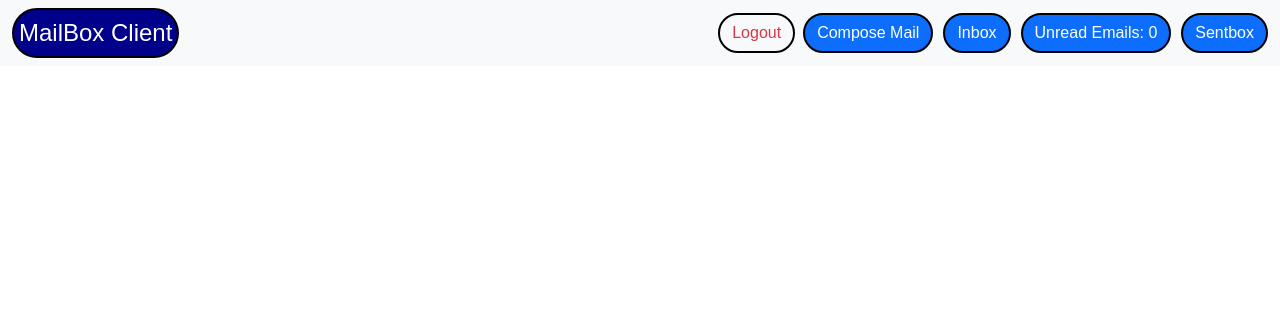
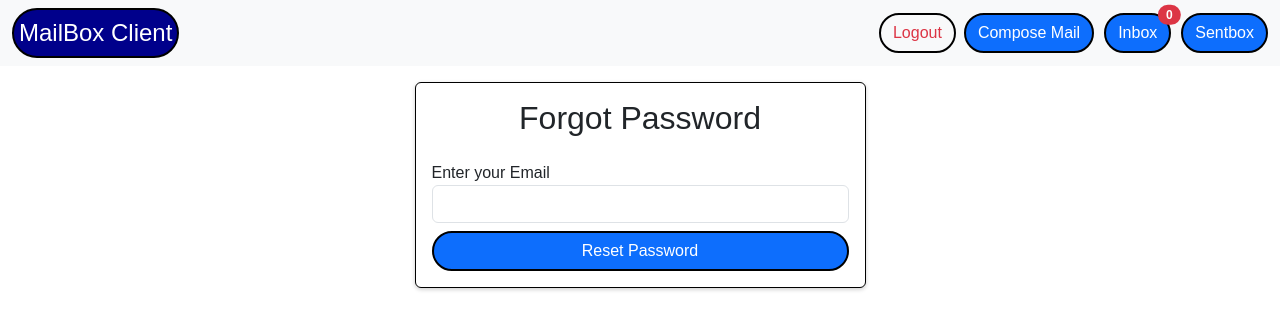
Before and after one commit to RishabhChhokar/Mail-box-client, a React (Vite) app: page /forget-password in a window 1280 px wide. Shown: the top 330 px of the page. Built offline with nearby package versions, Linux system fonts and the light colour scheme; no server answers; the database is empty; sample sign-in values are in the browser's storage.

Commit message:
Added delete button in both sentbox and inbox.

```diff
--- a/src/App.jsx
+++ b/src/App.jsx
@@ -6,6 +6,7 @@ import HomePage from "./pages/HomePage";
 import Compose from "./components/Mail/Compose";
 import SentBox from "./components/Mail/SentBox";
 import Inbox from "./components/Mail/Inbox";
+import ForgetPassword from "./pages/ForgetPassword";
 const App = () => {
   return (
     <>
@@ -17,6 +18,7 @@ const App = () => {
             <Route path="/send" element={<Compose />} />
             <Route path="/sentbox" element={<SentBox />} />
             <Route path="/inbox" element={<Inbox />} />
+            <Route path="/forget-password" element={<ForgetPassword />} />
           </Routes>
         </Layout>
       </Router>
--- a/src/components/Layout/MainNavigation.jsx
+++ b/src/components/Layout/MainNavigation.jsx
@@ -5,9 +5,9 @@ import UnreadEmails from "../Mail/UnreadEmails";
 
 const MainNavigation = () => {
   const navigate = useNavigate();
-
   const isLogged = useSelector((state) => state.auth.isLogged);
   const dispatch = useDispatch();
+
   const logoutHandler = () => {
     dispatch(resetAuth());
     navigate("/auth");
@@ -85,12 +85,15 @@ const MainNavigation = () => {
                     border: "2px solid black",
                     borderRadius: "50px",
                   }}
-                  className="btn btn-primary"
                   to="/inbox"
+                  type="button"
+                  className="btn btn-primary position-relative"
                 >
                   Inbox
+                  <span className="position-absolute top-0 start-100 translate-middle badge rounded-pill bg-danger">
+                    <UnreadEmails />
+                  </span>
                 </Link>
-                  {isLogged && <UnreadEmails/>}
                 <Link
                   style={{
                     fontFamily: "Arial, Helvetica, sans-serif",
--- a/src/components/Mail/Compose.jsx
+++ b/src/components/Mail/Compose.jsx
@@ -27,7 +27,8 @@ const Compose = () => {
       subject: subRef.current.value,
       body: JSON.stringify(rawContent),
       sender: senderEmail,
-      read : false
+      read: false,
+      date: new Date().getTime()
     };
 
     try {
--- a/src/components/Mail/Inbox.jsx
+++ b/src/components/Mail/Inbox.jsx
@@ -7,16 +7,19 @@ import {
   where,
   updateDoc,
   doc,
+  deleteDoc,
 } from "firebase/firestore";
 import { useSelector } from "react-redux";
 import { ListGroup } from "react-bootstrap";
 import { convertFromRaw } from "draft-js";
 import { useDispatch } from "react-redux";
 import { updateUnreadEmails } from "../../store/auth-slice";
+
 const Inbox = () => {
   const [emails, setEmails] = useState([]);
   const userEmail = useSelector((state) => state.auth.userEmail);
   const dispatch = useDispatch();
+
   useEffect(() => {
     const fetchEmails = async () => {
       const q = query(
@@ -35,6 +38,16 @@ const Inbox = () => {
   const markAsRead = async (id) => {
     const emailRef = doc(db, userEmail + "_receivedEmails", id);
     await updateDoc(emailRef, { read: true });
+    refreshEmails();
+  };
+
+  const deleteEmail = async (id) => {
+    const emailRef = doc(db, userEmail + "_receivedEmails", id);
+    await deleteDoc(emailRef);
+    await refreshEmails();
+  };
+
+  const refreshEmails = async () => {
     const q = query(
       collection(db, userEmail + "_receivedEmails"),
       where("to", "==", userEmail)
@@ -49,9 +62,10 @@ const Inbox = () => {
 
   return (
     <ListGroup>
-      {emails.map((email) => {
+      {emails
+        .sort((a, b) => b.date - a.date)
+        .map((email) => {
           const contentState = convertFromRaw(JSON.parse(email.body));
-
           const text = contentState.getPlainText();
 
           return (
@@ -61,6 +75,10 @@ const Inbox = () => {
               </p>
               <p>
                 <strong>Subject:</strong> {email.subject}
+              </p>
+              <p>
+                <strong>Received on:</strong>{" "}
+                {new Date(email.date).toLocaleString()}
               </p>
               <p>
                 <strong>Body:</strong> {text}
@@ -83,6 +101,20 @@ const Inbox = () => {
                   Mark as Read
                 </button>
               )}
+              <button
+                style={{
+                  fontFamily: "Arial, Helvetica, sans-serif",
+                  fontSize: "13px",
+                  border: "2px solid black",
+                  borderRadius: "50px",
+                  padding: "3px",
+                  marginLeft: "10px",
+                }}
+                className="btn btn-danger"
+                onClick={() => deleteEmail(email.id)}
+              >
+                🗑
+              </button>
             </ListGroup.Item>
           );
         })}
--- a/src/components/Mail/SentBox.jsx
+++ b/src/components/Mail/SentBox.jsx
@@ -1,6 +1,13 @@
 import { useEffect, useState } from "react";
 import { db } from "../../firebase/firebaseConfig";
-import { collection, getDocs, query, where } from "firebase/firestore";
+import {
+  collection,
+  getDocs,
+  query,
+  where,
+  doc,
+  deleteDoc,
+} from "firebase/firestore";
 import { useSelector } from "react-redux";
 import { ListGroup } from "react-bootstrap";
 import { convertFromRaw } from "draft-js";
@@ -24,9 +31,26 @@ const SentBox = () => {
     fetchEmails();
   }, [senderEmail]);
 
+  const deleteEmail = async (id) => {
+    const emailRef = doc(db, senderEmail + "_sentEmails", id);
+    await deleteDoc(emailRef);
+    refreshEmails();
+  };
+
+  const refreshEmails = async () => {
+    const q = query(
+      collection(db, senderEmail + "_sentEmails"),
+      where("sender", "==", senderEmail)
+    );
+    const querySnapshot = await getDocs(q);
+    setEmails(querySnapshot.docs.map((doc) => ({ ...doc.data(), id: doc.id })));
+  };
+
   return (
     <ListGroup>
-      {emails.map((email) => {
+      {emails
+        .sort((a, b) => b.date - a.date)
+        .map((email) => {
           const contentState = convertFromRaw(JSON.parse(email.body));
           const text = contentState.getPlainText();
 
@@ -36,11 +60,29 @@ const SentBox = () => {
                 <strong>To:</strong> {email.to}
               </p>
               <p>
+                <strong>Sent on:</strong>{" "}
+                {new Date(email.date).toLocaleString()}
+              </p>
+              <p>
                 <strong>Subject:</strong> {email.subject}
               </p>
               <p>
                 <strong>Body:</strong> {text}
               </p>
+              <button
+                style={{
+                  fontFamily: "Arial, Helvetica, sans-serif",
+                  fontSize: "13px",
+                  border: "2px solid black",
+                  borderRadius: "50px",
+                  padding: "3px",
+                  marginLeft: "10px",
+                }}
+                className="btn btn-danger"
+                onClick={() => deleteEmail(email.id)}
+              >
+                🗑
+              </button>
             </ListGroup.Item>
           );
         })}
--- a/src/components/Mail/UnreadEmails.jsx
+++ b/src/components/Mail/UnreadEmails.jsx
@@ -23,20 +23,10 @@ const UnreadEmails = () => {
   }, [userEmail, dispatch]);
 
   return (
-    <div>
-      <h2
-        style={{
-          marginRight: "10px",
-          marginBottom : "0px",
-          fontFamily: "Arial, Helvetica, sans-serif",
-          border: "2px solid black",
-          borderRadius: "50px",
-        }}
-        className="btn btn-primary"
+      <
       >
-        Unread Emails: {unreadEmails}
-      </h2>
-    </div>
+        {unreadEmails}
+      </>
   );
 };
 
--- a/src/pages/AuthForm.jsx
+++ b/src/pages/AuthForm.jsx
@@ -1,6 +1,7 @@
 import { useState, useRef } from "react";
 import { useDispatch, useSelector } from "react-redux";
 import { useNavigate } from "react-router-dom";
+import {Link} from "react-router-dom"
 import {
   setUser,
   setLoading,
@@ -155,6 +156,28 @@ const AuthForm = () => {
               </div>
             )}
           </div>
+          {isLogin && (
+            <div
+              style={{
+                boxShadow: "0 1.4px 4px rgba(0, 0, 0, 0.2)",
+                padding: "2px",
+                fontFamily: "Arial, Helvetica, sans-serif",
+                border: "1px solid black",
+                borderRadius: "20px",
+                textAlign: "center",
+                marginBottom: "10px",
+                width : "100%"
+              }}
+              className="btn btn-warning"
+            >
+              <Link
+                style={{ color: "red", textDecoration: "none" }}
+                to="/forget-password"
+              >
+                Forgot Password?
+              </Link>
+            </div>
+          )}
           <div>
             {!isLoading ? (
               <button
--- /dev/null
+++ b/src/pages/ForgetPassword.jsx
@@ -0,0 +1,85 @@
+import { useNavigate } from "react-router-dom";
+import { useRef } from "react";
+
+const ForgetPassword = () => {
+  const navigate = useNavigate();
+  const emailInputRef = useRef();
+
+  const passwordHandler = async () => {
+    const enteredEmail = emailInputRef.current.value;
+    try {
+      const response = await fetch(
+        "https://identitytoolkit.googleapis.com/v1/accounts:sendOobCode?key=AIzaSyDBW667VYqKhnmvuSiUVDTGGlNQMVYDHT0",
+        {
+          method: "POST",
+          headers: {
+            "Content-Type": "application/json",
+          },
+          body: JSON.stringify({
+            requestType: "PASSWORD_RESET",
+            email: enteredEmail,
+          }),
+        }
+      );
+
+      if (response.ok) {
+        alert("Password reset link sent to your email");
+        navigate("/auth");
+      } else {
+        throw new Error("Error while sending password reset link");
+      }
+    } catch (error) {
+      console.log(error);
+      alert("Enter valid Email");
+    }
+  };
+
+  return (
+    <div
+      style={{
+        fontFamily: "Arial, Helvetica, sans-serif",
+      }}
+      className="container mt-3"
+    >
+      <div className="row justify-content-center">
+        <div className="col-md-5">
+          <div
+            style={{
+              border: "1px solid black",
+              boxShadow: "0 1.4px 4px rgba(0, 0, 0, 0.2)",
+            }}
+            className="card"
+          >
+            <div className="card-body">
+              <h2 className="card-title text-center mb-4">Forgot Password</h2>
+              <div className="form-group">
+                <label htmlFor="email">Enter your Email</label>
+                <input
+                  type="email"
+                  id="email"
+                  className="form-control"
+                  required
+                  ref={emailInputRef}
+                />
+              </div>
+              <button
+                style={{
+                  marginRight: "10px",
+                  fontFamily: "Arial, Helvetica, sans-serif",
+                  border: "2px solid black",
+                  borderRadius: "50px",
+                }}
+                className="btn btn-primary w-100 mt-2"
+                onClick={passwordHandler}
+              >
+                Reset Password
+              </button>
+            </div>
+          </div>
+        </div>
+      </div>
+    </div>
+  );
+};
+
+export default ForgetPassword;
```
Also changed, not shown: 1 other file (tests, documents, lock files or other folders). Lines whose indentation alone changed are shown as unchanged.
